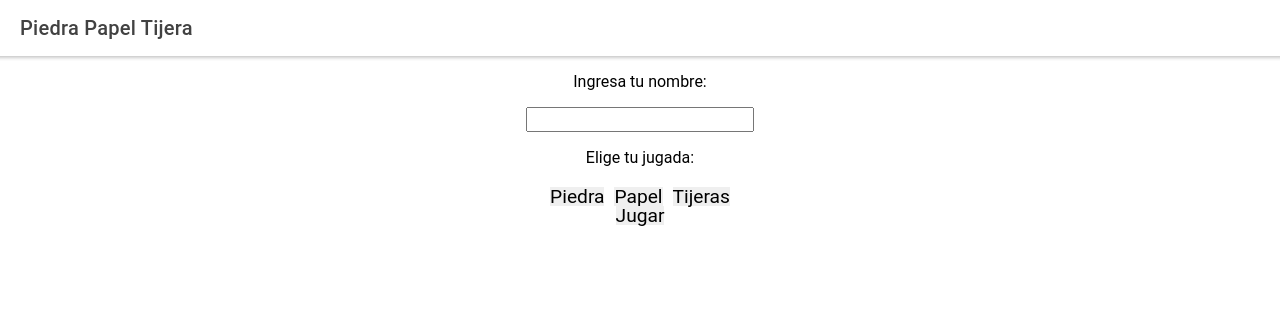
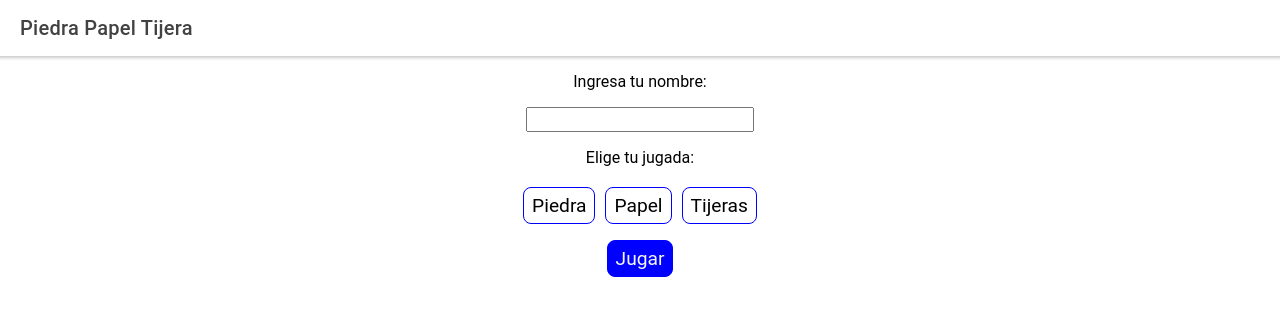
Before and after one commit to Franm0rales/Front_PPT, a React (Create React App) app: page /home in a window 1280 px wide. Shown: the top 316 px of the page. Built offline with nearby package versions, Linux system fonts and the light colour scheme.

Commit message:
logica_juego

```diff
--- a/package.json
+++ b/package.json
@@ -21,7 +21,7 @@
     "@types/react-router": "^5.1.11",
     "@types/react-router-dom": "^5.1.7",
     "history": "^4.9.0",
-    "ionicons": "^6.0.3",
+    "ionicons": "^6.1.3",
     "react": "^18.2.0",
     "react-dom": "^18.2.0",
     "react-router": "^5.2.0",
--- a/public/index.html
+++ b/public/index.html
@@ -18,6 +18,7 @@
 
     <link rel="shortcut icon" type="image/png" href="%PUBLIC_URL%/assets/icon/favicon.png" />
 
+
     <!-- add to homescreen for ios -->
     <meta name="apple-mobile-web-app-capable" content="yes" />
     <meta name="apple-mobile-web-app-title" content="Ionic App" />
@@ -26,6 +27,7 @@
 
   <body>
     <div id="root"></div>
+    <script src="https://unpkg.com/ionicons@5.2.3/dist/ionicons.js"></script>
   </body>
 
 </html>
--- a/src/components/ExploreContainer.css
+++ b/src/components/ExploreContainer.css
@@ -13,10 +13,21 @@
 
   button {
     font-size: 1.2rem;
-    padding: 10px 20px;
+    padding: 8px !important;
+background: transparent;
+border: 1px solid blue !important;
+border-radius: 8px !important;
+
+
 
   }
-
+  .btn-jugar{
+    margin-top: 16px;
+    padding: 16px;
+    border-radius: 8px;
+    background-color: blue;
+    color:  whitesmoke;
+  }
   .resultado-container {
     margin-top: 20px;
   }
--- a/src/components/ExploreContainer.tsx
+++ b/src/components/ExploreContainer.tsx
@@ -1,4 +1,6 @@
 import React, { useState } from "react";
+import { IonIcon } from "@ionic/react";
+import {document} from "ionicons/icons"
 import "./ExploreContainer.css";
 
 const elecciones = ["piedra", "papel", "tijeras"];
@@ -65,6 +67,7 @@ const Juego = () => {
           Tijeras
         </button>
       </div>
+
       <button className="btn-jugar" onClick={jugar}>Jugar</button>
       {eleccionOponente && (
         <div className="resultado-container">
```
Also changed, not shown: 1 other file (tests, documents, lock files or other folders).
